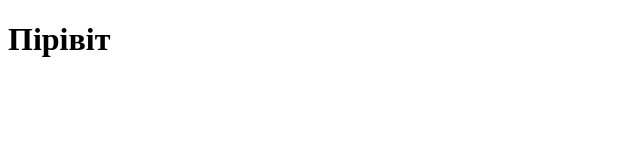
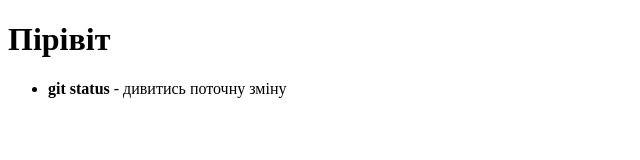
Before and after one commit to Maksimilianoo/homework, a plain HTML site: page index.html in a window 1280 px wide. Shown: the whole page, without its empty margins (0-640 px from the left). Drawn offline with Linux system fonts and the light colour scheme.

Commit message:
add base command

```diff
--- a/index.html
+++ b/index.html
@@ -10,5 +10,8 @@
    <h1>Пірівіт
 
    </h1>
+   <ul>
+      <li><b>git status </b>  - дивитись поточну зміну</li>
+   </ul>
 </body>
 </html>
```
